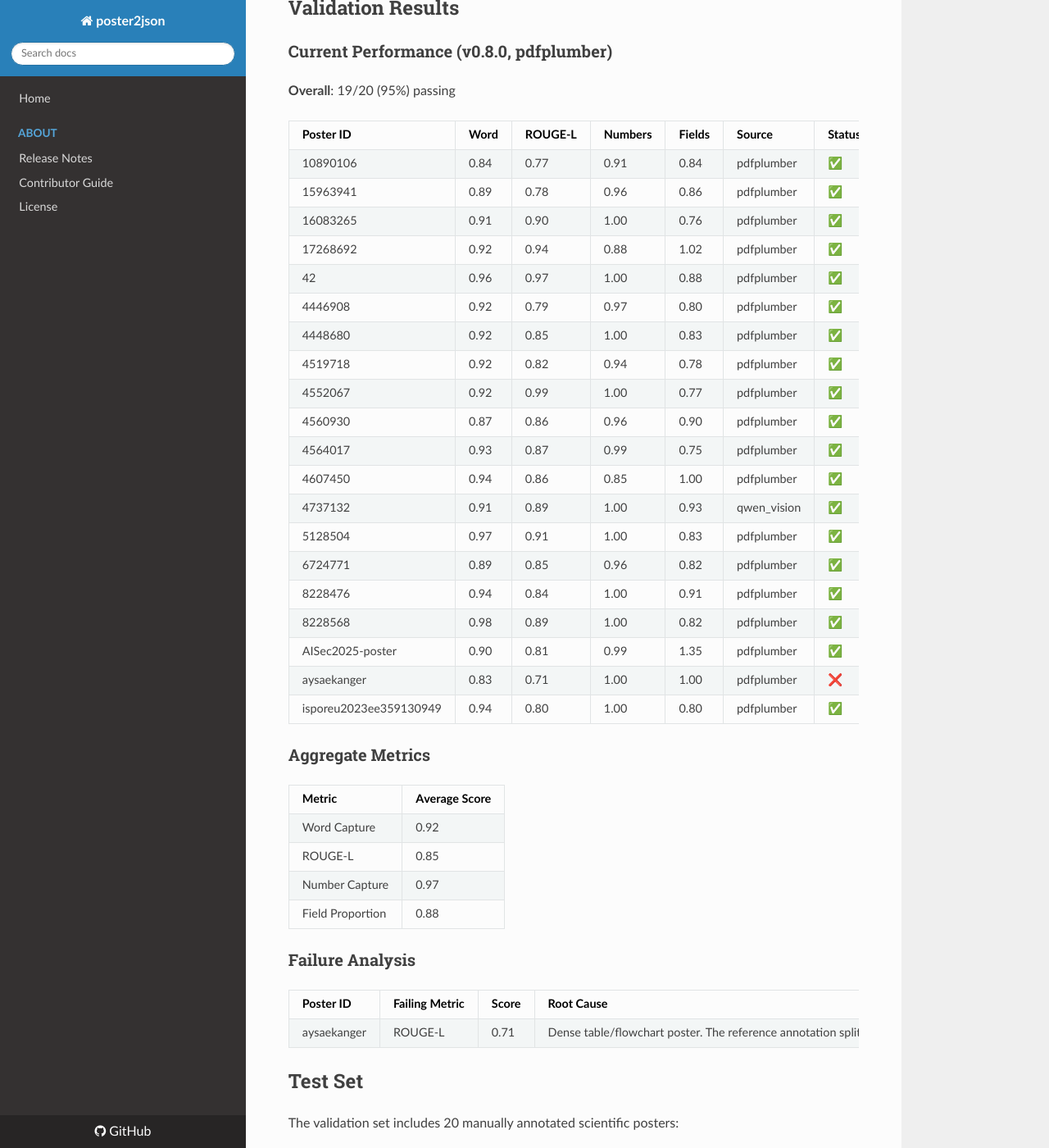
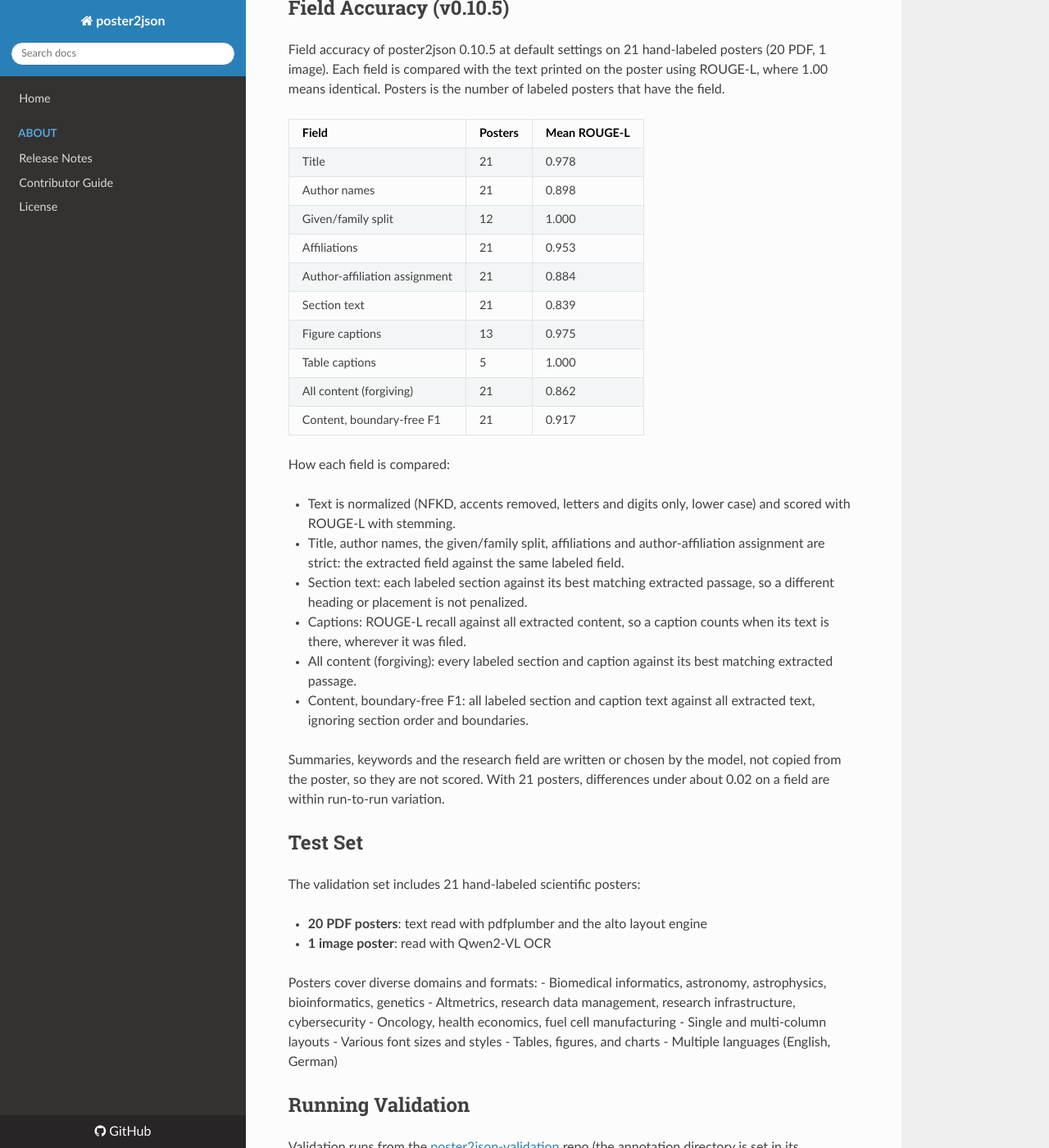
Before and after one commit to fairdataihub/poster2json, an MkDocs documentation site: the page built from docs/evaluation.md, in a window 1280 px wide and 1400 px high, scrolled down 1931 px. Shown: the whole window at 82% size. Built offline with MkDocs 1.6.1, drawn with Linux system fonts in a browser that asks for light colours; nearby versions of some CDN libraries; some of the changed text lies outside the part shown.

Commit message:
docs: Report 0.10.5 field accuracy instead of the 0.8.0 pass rate

```diff
--- a/docs/evaluation.md
+++ b/docs/evaluation.md
@@ -87,56 +87,40 @@ Before comparison, text is normalized:
 4. **Dash normalization** (em/en dash → hyphen)
 5. **Case normalization** (lowercase)
 
-## Validation Results
+## Field Accuracy (v0.10.5)
 
-### Current Performance (v0.8.0, pdfplumber)
+Field accuracy of poster2json 0.10.5 at default settings on 21 hand-labeled posters (20 PDF, 1 image). Each field is compared with the text printed on the poster using ROUGE-L, where 1.00 means identical. Posters is the number of labeled posters that have the field.
 
-**Overall**: 19/20 (95%) passing
+| Field | Posters | Mean ROUGE-L |
+|-------|---------|--------------|
+| Title | 21 | 0.978 |
+| Author names | 21 | 0.898 |
+| Given/family split | 12 | 1.000 |
+| Affiliations | 21 | 0.953 |
+| Author-affiliation assignment | 21 | 0.884 |
+| Section text | 21 | 0.839 |
+| Figure captions | 13 | 0.975 |
+| Table captions | 5 | 1.000 |
+| All content (forgiving) | 21 | 0.862 |
+| Content, boundary-free F1 | 21 | 0.917 |
 
-| Poster ID | Word | ROUGE-L | Numbers | Fields | Source | Status |
-|-----------|------|---------|---------|--------|--------|--------|
-| 10890106 | 0.84 | 0.77 | 0.91 | 0.84 | pdfplumber | ✅ |
-| 15963941 | 0.89 | 0.78 | 0.96 | 0.86 | pdfplumber | ✅ |
-| 16083265 | 0.91 | 0.90 | 1.00 | 0.76 | pdfplumber | ✅ |
-| 17268692 | 0.92 | 0.94 | 0.88 | 1.02 | pdfplumber | ✅ |
-| 42 | 0.96 | 0.97 | 1.00 | 0.88 | pdfplumber | ✅ |
-| 4446908 | 0.92 | 0.79 | 0.97 | 0.80 | pdfplumber | ✅ |
-| 4448680 | 0.92 | 0.85 | 1.00 | 0.83 | pdfplumber | ✅ |
-| 4519718 | 0.92 | 0.82 | 0.94 | 0.78 | pdfplumber | ✅ |
-| 4552067 | 0.92 | 0.99 | 1.00 | 0.77 | pdfplumber | ✅ |
-| 4560930 | 0.87 | 0.86 | 0.96 | 0.90 | pdfplumber | ✅ |
-| 4564017 | 0.93 | 0.87 | 0.99 | 0.75 | pdfplumber | ✅ |
-| 4607450 | 0.94 | 0.86 | 0.85 | 1.00 | pdfplumber | ✅ |
-| 4737132 | 0.91 | 0.89 | 1.00 | 0.93 | qwen_vision | ✅ |
-| 5128504 | 0.97 | 0.91 | 1.00 | 0.83 | pdfplumber | ✅ |
-| 6724771 | 0.89 | 0.85 | 0.96 | 0.82 | pdfplumber | ✅ |
-| 8228476 | 0.94 | 0.84 | 1.00 | 0.91 | pdfplumber | ✅ |
-| 8228568 | 0.98 | 0.89 | 1.00 | 0.82 | pdfplumber | ✅ |
-| AISec2025-poster | 0.90 | 0.81 | 0.99 | 1.35 | pdfplumber | ✅ |
-| aysaekanger | 0.83 | 0.71 | 1.00 | 1.00 | pdfplumber | ❌ |
-| isporeu2023ee359130949 | 0.94 | 0.80 | 1.00 | 0.80 | pdfplumber | ✅ |
+How each field is compared:
 
-### Aggregate Metrics
+- Text is normalized (NFKD, accents removed, letters and digits only, lower case) and scored with ROUGE-L with stemming.
+- Title, author names, the given/family split, affiliations and author-affiliation assignment are strict: the extracted field against the same labeled field.
+- Section text: each labeled section against its best matching extracted passage, so a different heading or placement is not penalized.
+- Captions: ROUGE-L recall against all extracted content, so a caption counts when its text is there, wherever it was filed.
+- All content (forgiving): every labeled section and caption against its best matching extracted passage.
+- Content, boundary-free F1: all labeled section and caption text against all extracted text, ignoring section order and boundaries.
 
-| Metric | Average Score |
-|--------|---------------|
-| Word Capture | 0.92 |
-| ROUGE-L | 0.85 |
-| Number Capture | 0.97 |
-| Field Proportion | 0.88 |
-
-### Failure Analysis
-
-| Poster ID | Failing Metric | Score | Root Cause |
-|-----------|----------------|-------|------------|
-| aysaekanger | ROUGE-L | 0.71 | Dense table/flowchart poster. The reference annotation splits one visual region into many fine-grained, row-aligned sections; the section-averaged ROUGE-L then penalizes the longer merged generated sections on precision. Word capture (0.83) and number capture (1.00) both pass — the text is fully extracted, only the section segmentation differs from the annotator's. |
+Summaries, keywords and the research field are written or chosen by the model, not copied from the poster, so they are not scored. With 21 posters, differences under about 0.02 on a field are within run-to-run variation.
 
 ## Test Set
 
-The validation set includes 20 manually annotated scientific posters:
+The validation set includes 21 hand-labeled scientific posters:
 
-- **19 PDF posters**: Processed via pdfplumber
-- **1 image poster**: Processed via Qwen2-VL
+- **20 PDF posters**: text read with pdfplumber and the alto layout engine
+- **1 image poster**: read with Qwen2-VL OCR
 
 Posters cover diverse domains and formats:
 - Biomedical informatics, astronomy, astrophysics, bioinformatics, genetics
```
Also changed, not shown: README.md (+14 -8 lines), docs/index.md (+15 -2 lines).
